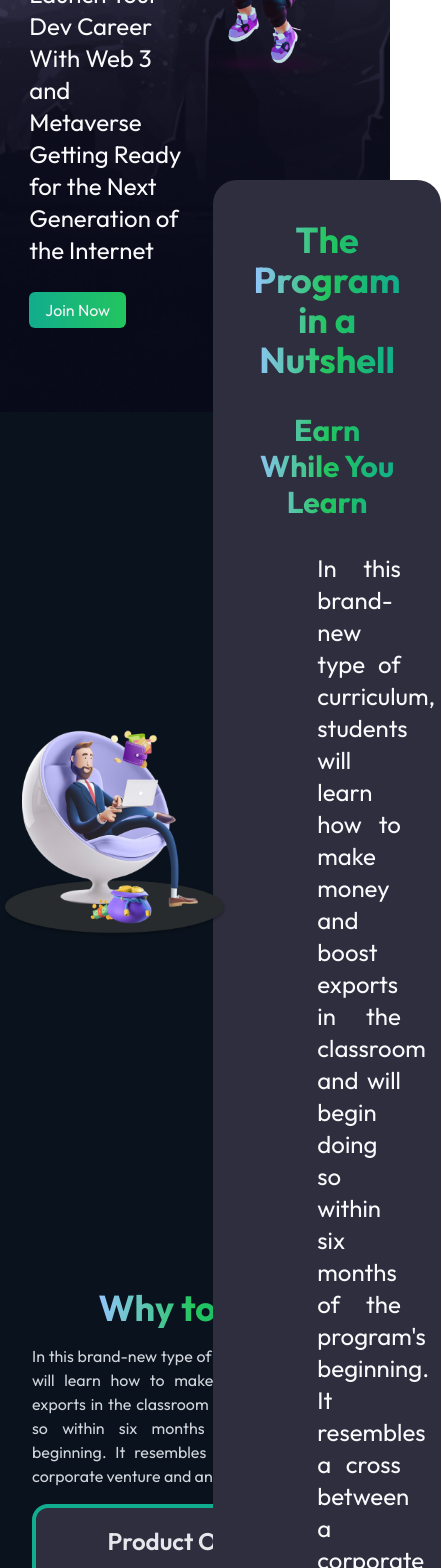
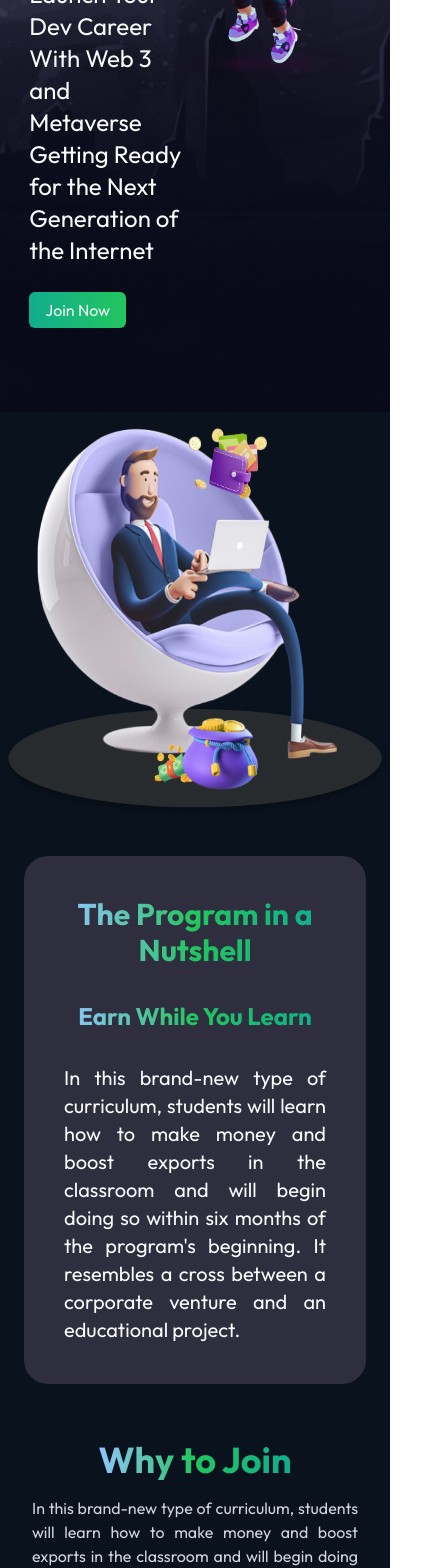
Before and after one commit to shehza-d/panaverse-site, a Next.js app: page / in a window 390 px wide. Shown: the part 432-2000 px from the top of the page, 442 px wide, since content can reach past the window. Built offline with nearby package versions, Linux system fonts and the light colour scheme.

Commit message:
ProgramInNutshell done with responsiveness

```diff
--- a/app/globals.css
+++ b/app/globals.css
@@ -1,7 +1,7 @@
 * {
   margin: 0;
   box-sizing: border-box;
-  transition: all ease-in-out 300ms;
+  /* transition: all ease-in-out 300ms; */
   font-family: inherit;
 }
 
--- a/app/page.tsx
+++ b/app/page.tsx
@@ -4,7 +4,7 @@ import Navbar from "@/components/Navbar";
 import { useEffect, useState } from "react";
 // import ContextProvider from "../context/context";
 import HeroSection from "@/components/home/HeroSection";
-import Section2 from "@/components/home/section2";
+import ProgramInNutshell from "@/components/home/ProgramInNutshell";
 // import { useContext } from "react";
 // import { GlobalContext } from "../context/context";
 import { motion, useScroll, useMotionValue } from "framer-motion";
@@ -41,10 +41,10 @@ export default function Home() {
         className={`${darkTheme ? "dark" : ""} bg-fixed`}
         style={{ backgroundImage: "url('/home/attachmentFixed.png')" }}
       >
-        <Navbar darkTheme={darkTheme} setDarkTheme={setDarkTheme} />
+        {/* <Navbar darkTheme={darkTheme} setDarkTheme={setDarkTheme} /> */}
         {/* <TwNav /> */}
         <HeroSection />
-        <Section2 />
+        <ProgramInNutshell />
         <WhyToJoin />
         {/* <StudentFeedback /> */}
         {/* <OurPartners /> */}
--- /dev/null
+++ b/components/home/ProgramInNutshell.tsx
@@ -0,0 +1,31 @@
+import Image from "next/image";
+import img from "../../public/home/section2.png";
+
+export default function ProgramInNutshell() {
+  return (
+    <section className="flex min-h-screen flex-wrap items-center justify-center bg-white dark:bg-bk lg:flex-nowrap">
+      <Image
+        className="z-20 h-[420px] w-[420px] lg:h-[520px] lg:w-[520px] xl:h-[620px] xl:w-[620px]"
+        src={img}
+        quality={100}
+        width={644}
+        height={629}
+        alt="section 2 cartoon panaverse"
+      />
+      <div className="right-28 bottom-10 z-10 m-6 min-w-[300px] max-w-[800px] rounded-3xl bg-[#2e2e3f] p-10 lg:relative">
+        <h4 className="gradient text-center text-3xl font-bold text-accent sm:text-4xl">
+          The Program in a Nutshell
+        </h4>
+        <h2 className="gradient py-8 text-center text-2xl font-bold text-accent sm:text-3xl">
+          Earn While You Learn
+        </h2>
+        <p className="text-justify text-xl font-normal text-slate-50 sm:text-2xl">
+          In this brand-new type of curriculum, students will learn how to make
+          money and boost exports in the classroom and will begin doing so
+          within six months of the program&apos;s beginning. It resembles a
+          cross between a corporate venture and an educational project.
+        </p>
+      </div>
+    </section>
+  );
+}
--- a/components/home/section2.tsx
+++ /dev/null
@@ -1,39 +0,0 @@
-import Image from "next/image";
-import img from "../../public/home/section2.png";
-
-export default function Section2() {
-  return (
-    <section className=" flex  h-screen items-center bg-white transition-all  duration-300  dark:bg-bk ">
-      <Image
-        className=" z-20  h-56  sm:h-56 sm:w-56 md:h-[630px]"
-        src={img}
-        // src="/home/section2.png"
-        quality={100}
-        // width={644}
-        // height={629}
-        alt="section 2 cartoon panaverse"
-      />
-      <div className=" relative right-4 top-32 z-10  w-7/12 rounded-3xl bg-[#2e2e3f] p-10">
-        <h4 className="gradient text-center text-4xl font-bold text-accent">
-          The Program in a Nutshell
-        </h4>
-        <h2 className="gradient py-8 text-center text-3xl font-bold text-accent">
-          Earn While You Learn
-        </h2>
-        <p className="pl-16 text-justify text-2xl font-normal text-slate-50">
-          In this brand-new type of curriculum, students will learn how to make
-          money and boost exports in the classroom and will begin doing so
-          within six months of the program&apos;s beginning. It resembles a
-          cross between a corporate venture and an educational project.
-        </p>
-      </div>
-    </section>
-  );
-}
-
-{
-  /* <h1 className="text-gray-200 sm:text-red-500 md:text-green-500 lg:text-blue-500 xl:text-pink-400 2xl:text-yellow-500">
-fdffkdjfdjfdfj
-</h1> */
-}
-//  // "linear-gradient(0deg, rgba(255, 255, 255, 0.12), rgba(255, 255, 255, 0.12)), rgba(18, 18, 18, 0.4);",
```
